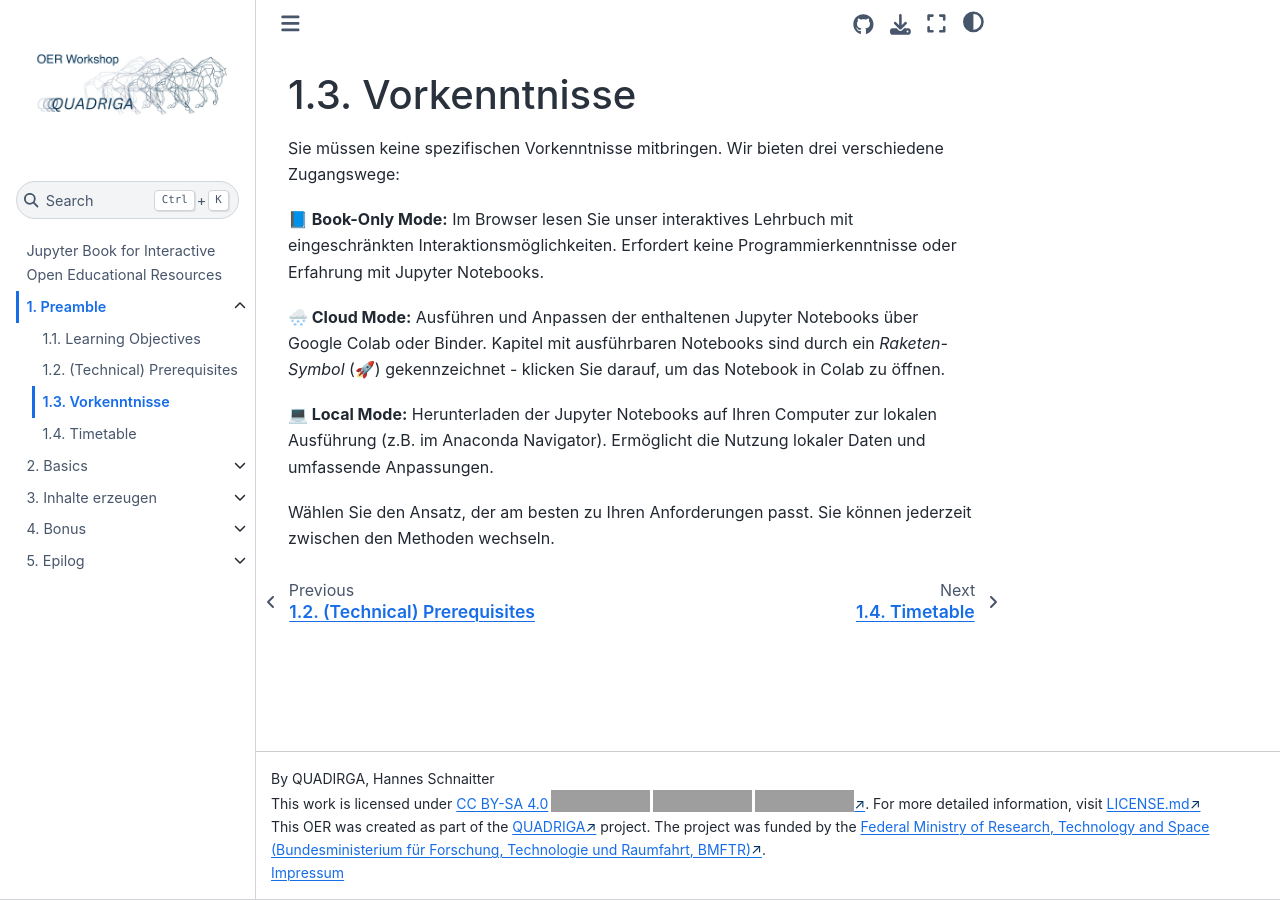
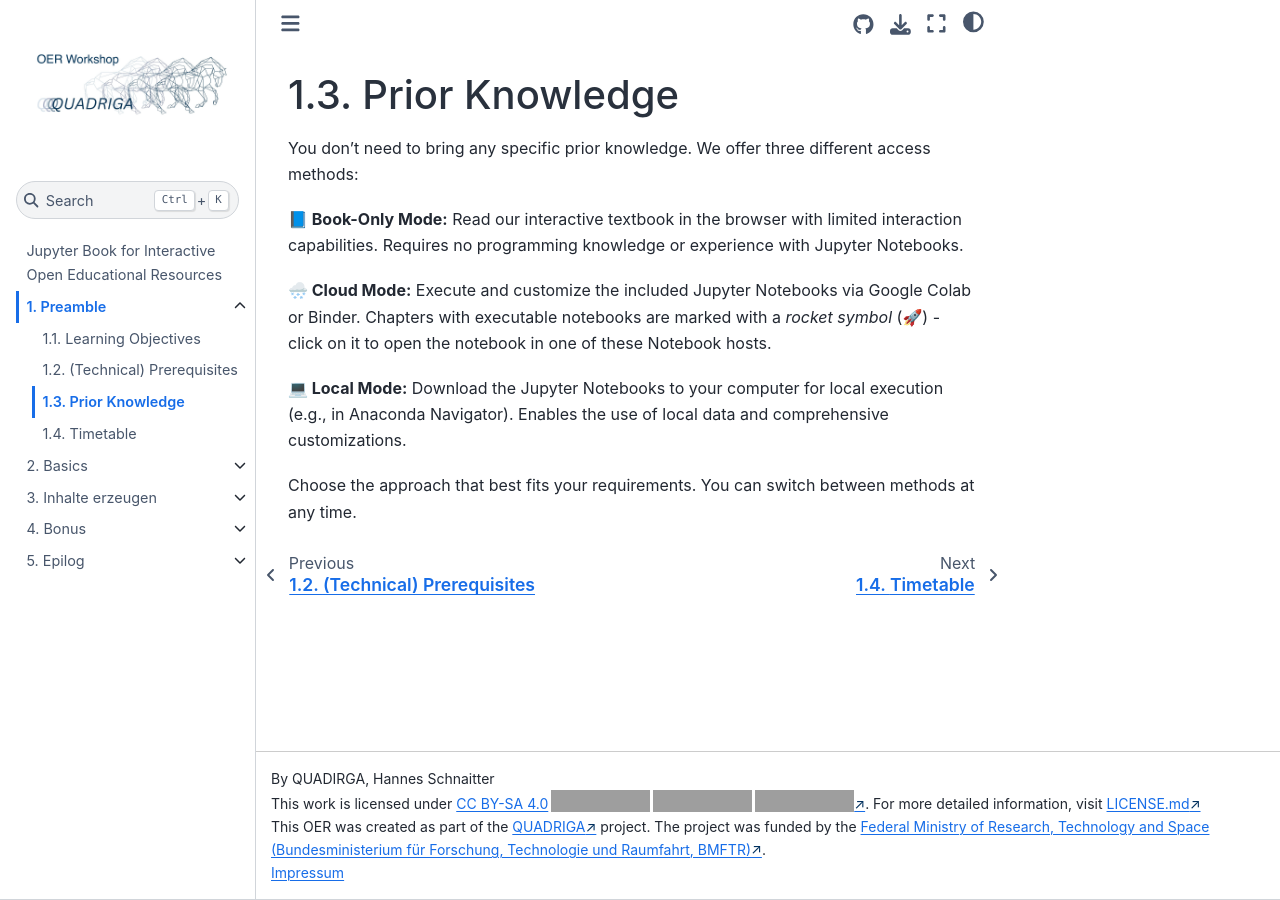
Before and after one commit to quadriga-dk/OER-Workshop, a Jupyter Book: the page built from preamble/prior_knowledge.md, in a window 1280 px wide. Built offline with Jupyter Book 1.0.4 settings and Sphinx 7.4.7 and the Sphinx Book theme 1.1.4, drawn with Linux system fonts in a browser that asks for light colours; pages that are not in the unit, such as notebooks, are missing from menus; grey boxes are pictures that could not be loaded.

Commit message:
feat: translate preamble/prior_knowledge.md

```diff
--- a/preamble/prior_knowledge.md
+++ b/preamble/prior_knowledge.md
@@ -1,11 +1,11 @@
-# Vorkenntnisse
+# Prior Knowledge
 
-Sie müssen keine spezifischen Vorkenntnisse mitbringen. Wir bieten drei verschiedene Zugangswege:
+You don't need to bring any specific prior knowledge. We offer three different access methods:
 
-**📘 Book-Only Mode:** Im Browser lesen Sie unser interaktives Lehrbuch mit eingeschränkten Interaktionsmöglichkeiten. Erfordert keine Programmierkenntnisse oder Erfahrung mit Jupyter Notebooks.
+**📘 Book-Only Mode:** Read our interactive textbook in the browser with limited interaction capabilities. Requires no programming knowledge or experience with Jupyter Notebooks.
 
-**🌨️ Cloud Mode:** Ausführen und Anpassen der enthaltenen Jupyter Notebooks über Google Colab oder Binder. Kapitel mit ausführbaren Notebooks sind durch ein _Raketen-Symbol_ (🚀) gekennzeichnet - klicken Sie darauf, um das Notebook in Colab zu öffnen.
+**🌨️ Cloud Mode:** Execute and customize the included Jupyter Notebooks via Google Colab or Binder. Chapters with executable notebooks are marked with a _rocket symbol_ (🚀) - click on it to open the notebook in one of these Notebook hosts.
 
-**💻 Local Mode:** Herunterladen der Jupyter Notebooks auf Ihren Computer zur lokalen Ausführung (z.B. im Anaconda Navigator). Ermöglicht die Nutzung lokaler Daten und umfassende Anpassungen.
+**💻 Local Mode:** Download the Jupyter Notebooks to your computer for local execution (e.g., in Anaconda Navigator). Enables the use of local data and comprehensive customizations.
 
-Wählen Sie den Ansatz, der am besten zu Ihren Anforderungen passt. Sie können jederzeit zwischen den Methoden wechseln.
+Choose the approach that best fits your requirements. You can switch between methods at any time.
```
